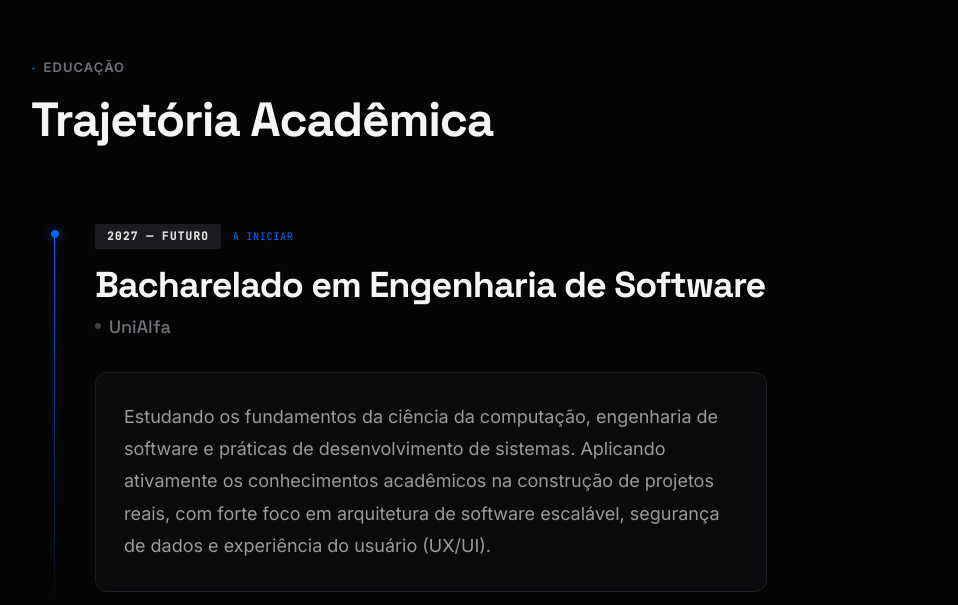
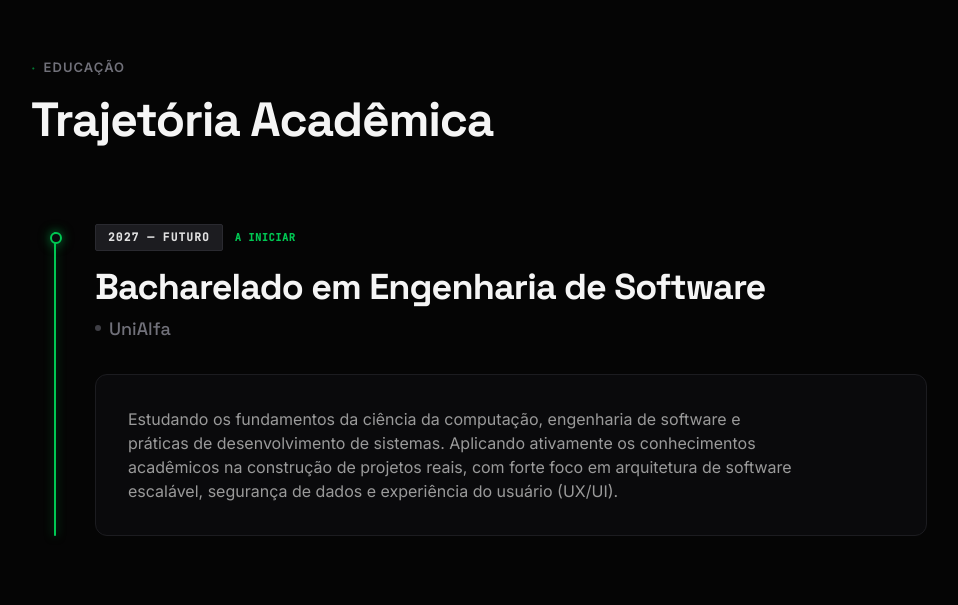
Before and after one commit to aleffelix15/alef.dev, a React (Vite) app: page / in a window 1280 px wide. Shown: the part 1775-2380 px from the top of the page, without its empty margins (161-1119 px from the left). Built offline with nearby package versions, Linux system fonts and the light colour scheme.

Commit message:
feat: implement scroll-linked animation for Education timeline

```diff
--- a/src/components/Education.tsx
+++ b/src/components/Education.tsx
@@ -1,43 +1,34 @@
-import React from 'react';
-import { motion, useReducedMotion, Variants } from 'framer-motion';
+import React, { useRef } from 'react';
+import { motion, useScroll, useReducedMotion, Variants } from 'framer-motion';
 
 export const Education: React.FC = () => {
   const shouldReduceMotion = useReducedMotion();
+  const containerRef = useRef<HTMLDivElement>(null);
 
-  const timelineContainerVariants = (shouldReduceMotion ? { hidden: {}, visible: {} } : {
-    hidden: { opacity: 0 },
-    visible: { opacity: 1, transition: { staggerChildren: 0.3, delayChildren: 0.2 } }
-  }) as Variants;
-
-  const lineVariants = (shouldReduceMotion ? { hidden: { height: '100%' }, visible: { height: '100%' } } : {
-    hidden: { height: '0%' },
-    visible: { height: '100%', transition: { duration: 0.8, ease: "easeInOut" } }
-  }) as Variants;
+  const { scrollYProgress } = useScroll({
+    target: containerRef,
+    offset: ["start 80%", "end 50%"],
+  });
 
   const itemFade = (shouldReduceMotion ? { hidden: { opacity: 1 }, visible: { opacity: 1 } } : {
-    hidden: { opacity: 0, y: 15 },
-    visible: { opacity: 1, y: 0, transition: { duration: 0.5, ease: 'easeOut' } }
-  }) as Variants;
-
-  const dotVariants = (shouldReduceMotion ? { hidden: { opacity: 1, scale: 1 }, visible: { opacity: 1, scale: 1 } } : {
-    hidden: { opacity: 0, scale: 0 },
-    visible: { opacity: 1, scale: 1, transition: { duration: 0.4, type: "spring", stiffness: 200 } }
+    hidden: { opacity: 0, x: -20 },
+    visible: { opacity: 1, x: 0, transition: { duration: 0.5 } }
   }) as Variants;
 
   return (
-    <section id="trajetoria" className="bg-[#050505] py-32 border-t border-[#1C1C20]/50">
+    <section id="trajetoria" className="bg-[#050505] py-32 border-t border-[#1C1C20]/50 relative">
       <div className="w-full max-w-7xl mx-auto px-6 lg:px-8">
         <div className="max-w-4xl mx-auto">
 
           <motion.div
-            initial="hidden"
-            whileInView="visible"
+            initial={{ opacity: 0, y: 15 }}
+            whileInView={{ opacity: 1, y: 0 }}
             viewport={{ once: true, margin: '-50px' }}
-            variants={itemFade}
+            transition={{ duration: 0.5, ease: 'easeOut' }}
             className="mb-20"
           >
             <div className="flex items-center gap-2 mb-4">
-              <span className="text-[#0066FF]">·</span>
+              <span className="text-[#00C853] animate-pulse">·</span>
               <span className="font-body text-[0.8125rem] font-semibold tracking-[0.08em] uppercase text-[#71717A]">
                 Educação
               </span>
@@ -47,54 +38,60 @@ export const Education: React.FC = () => {
             </h2>
           </motion.div>
 
-          <motion.div
-            initial="hidden"
-            whileInView="visible"
-            viewport={{ once: true, margin: '-100px' }}
-            variants={timelineContainerVariants}
-            className="relative"
-          >
-            {/* Linha base fixa transparente */}
-            <div className="absolute left-[7px] md:left-[23px] top-2 bottom-0 w-[1px] bg-[#1C1C20]/30" />
+          <div ref={containerRef} className="relative pl-8 md:pl-10">
 
-            {/* Linha animada */}
+            {/* Linha de Fundo (Estática) */}
+            <div className="absolute left-[7px] md:left-[23px] top-2 bottom-0 w-[2px] bg-[#1C1C20] rounded-full" />
+
+            {/* Linha Animada via Scroll */}
             <motion.div
-              variants={lineVariants}
-              className="absolute left-[7px] md:left-[23px] top-2 w-[1px] bg-gradient-to-b from-[#0066FF] to-transparent origin-top z-0"
+              style={shouldReduceMotion ? {} : { scaleY: scrollYProgress }}
+              className="absolute left-[7px] md:left-[23px] top-2 bottom-0 w-[2px] bg-[#00C853] origin-top rounded-full z-10 shadow-[0_0_10px_rgba(0,200,83,0.5)]"
             />
 
-            <div className="relative pl-10 md:pl-16 pb-0 group">
-              {/* Ponto / Nó */}
-              <motion.div
-                variants={dotVariants}
-                className="absolute left-[4px] md:left-[20px] top-1.5 w-2 h-2 rounded-full border border-[#0066FF] bg-[#0066FF] shadow-[0_0_12px_rgba(0,102,255,0.6)] group-hover:scale-150 transition-transform duration-300 z-10"
-              />
+            {/* Ponto / Nó da Linha do Tempo */}
+            <motion.div
+              initial={shouldReduceMotion ? { opacity: 1, scale: 1 } : { scale: 0, opacity: 0 }}
+              whileInView={{ scale: 1, opacity: 1 }}
+              viewport={{ once: true }}
+              transition={{ delay: 0.2, type: "spring", stiffness: 200 }}
+              className="absolute left-[2.5px] md:left-[18.5px] top-2 w-3 h-3 bg-[#0A0A0C] border-2 border-[#00C853] rounded-full z-20 shadow-[0_0_12px_rgba(0,200,83,0.6)]"
+            />
 
-              <div className="flex flex-col">
-                <motion.div variants={itemFade} className="flex items-center gap-3 mb-4">
-                  <span className="font-mono text-[0.7rem] font-semibold text-[#E0E0E0] uppercase tracking-widest bg-[#1C1C20] px-3 py-1 rounded-sm">
-                    2027 — FUTURO
-                  </span>
-                  <span className="font-mono text-[0.65rem] text-[#0066FF] uppercase tracking-wider">
-                    A iniciar
-                  </span>
-                </motion.div>
+            {/* Conteúdo */}
+            <motion.div
+              initial="hidden"
+              whileInView="visible"
+              viewport={{ once: true }}
+              variants={itemFade}
+              className="mb-12 relative pl-2 md:pl-6"
+            >
+              <div className="flex items-center gap-3 mb-4">
+                <span className="font-mono text-[0.7rem] font-semibold text-[#E0E0E0] uppercase tracking-widest bg-[#1C1C20] px-3 py-1 rounded-sm border border-[#2A2A30]">
+                  2027 — FUTURO
+                </span>
+                <span className="font-mono text-[0.65rem] text-[#00C853] uppercase tracking-wider font-bold">
+                  A iniciar
+                </span>
+              </div>
 
-                <motion.h3 variants={itemFade} className="font-display text-3xl md:text-4xl font-bold text-[#F5F5F5] mb-2 tracking-tight">
-                  Bacharelado em Engenharia de Software
-                </motion.h3>
+              <h3 className="font-display text-3xl md:text-4xl font-bold text-[#F5F5F5] mb-2 tracking-tight">
+                Bacharelado em Engenharia de Software
+              </h3>
 
-                <motion.h4 variants={itemFade} className="font-display text-[1.125rem] text-[#71717A] mb-8 flex items-center gap-2">
-                  <span className="w-1.5 h-1.5 rounded-full bg-[#3F3F46]" />
-                  UniAlfa
-                </motion.h4>
+              <h4 className="font-display text-[1.125rem] text-[#71717A] mb-8 flex items-center gap-2">
+                <span className="w-1.5 h-1.5 rounded-full bg-[#3F3F46]" />
+                UniAlfa
+              </h4>
 
-                <motion.p variants={itemFade} className="font-body text-[1.125rem] text-[#9A9A9A] leading-[1.8] max-w-2xl bg-[#0A0A0C] border border-[#1C1C20] p-7 rounded-xl group-hover:border-[#3F3F46] transition-colors shadow-sm">
+              <div className="bg-[#0A0A0C] border border-[#1C1C20] hover:border-[#00C853]/30 hover:shadow-[0_0_15px_rgba(0,200,83,0.05)] rounded-xl p-6 md:p-8 transition-colors duration-500">
+                <p className="font-body text-[#9A9A9A] leading-[1.8] max-w-2xl text-sm md:text-base">
                   Estudando os fundamentos da ciência da computação, engenharia de software e práticas de desenvolvimento de sistemas. Aplicando ativamente os conhecimentos acadêmicos na construção de projetos reais, com forte foco em arquitetura de software escalável, segurança de dados e experiência do usuário (UX/UI).
-                </motion.p>
+                </p>
               </div>
-            </div>
-          </motion.div>
+            </motion.div>
+
+          </div>
         </div>
       </div>
     </section>
```
